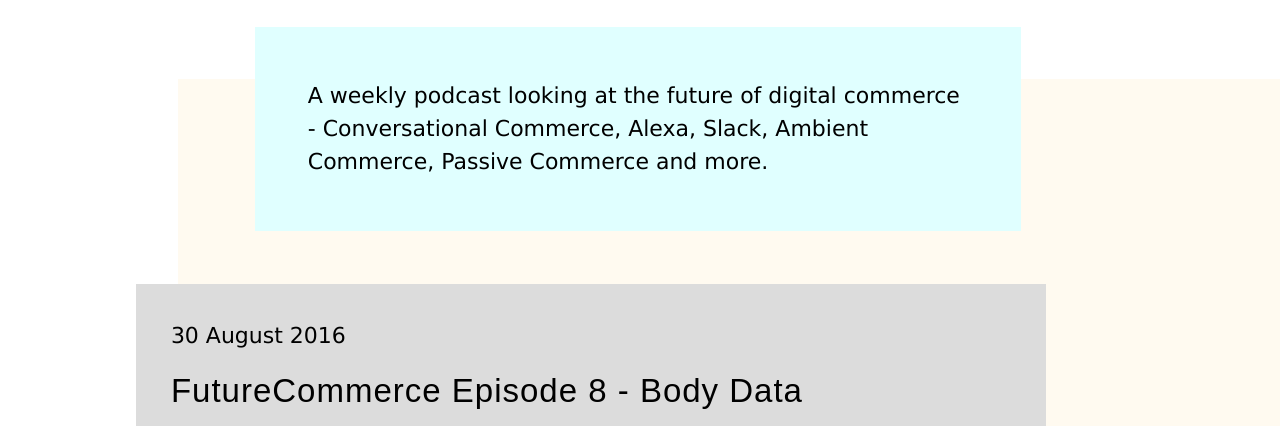
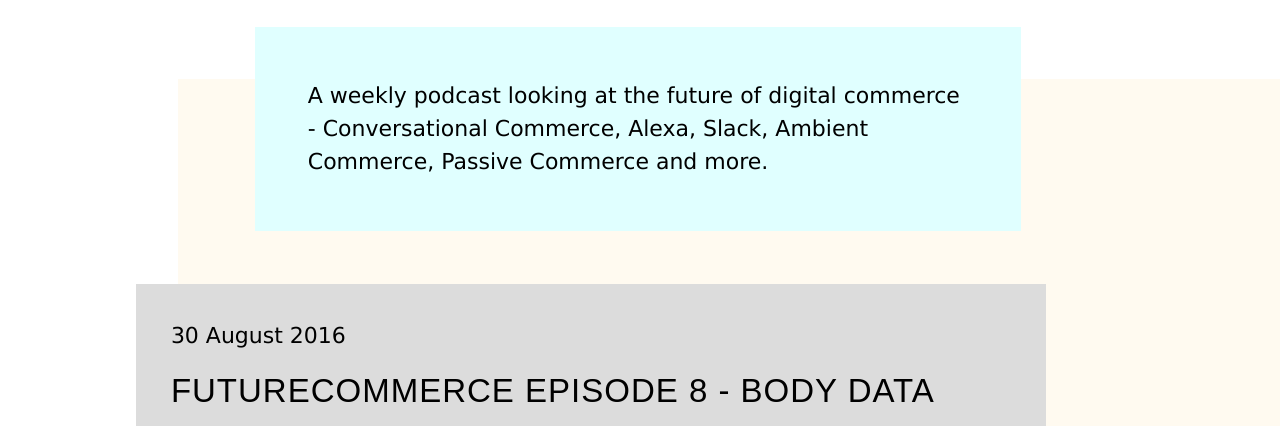
Before and after one commit to philwinkle/futurecommerce, a website: page src/index.html in a window 1280 px wide. Shown: the part 374-800 px from the top of the page. Drawn offline with nearby package versions, Linux system fonts and the light colour scheme; files that its build step writes are made by us from their sources.

Commit message:
Try a different font

```diff
--- a/src/scss/main.scss
+++ b/src/scss/main.scss
@@ -11,7 +11,7 @@
 html {
   font-size: 16px;
   line-height: 1.5;
-  font-family: "allumi-std", Verdana, sans-serif;
+  font-family: "vista-sans", Verdana, sans-serif;
   font-feature-settings: "kern" 1, "liga" 1, "calt" 1, "pnum" 0, "tnum" 0, "onum" 1, "lnum" 0, "dlig" 0;
 
   @include bp($medium) {
@@ -148,6 +148,7 @@
     font-family: "bungee", sans-serif;
     font-weight: 400;
     line-height: 1.6;
+    text-transform: uppercase;
     letter-spacing: 1px;
   }
 
```
